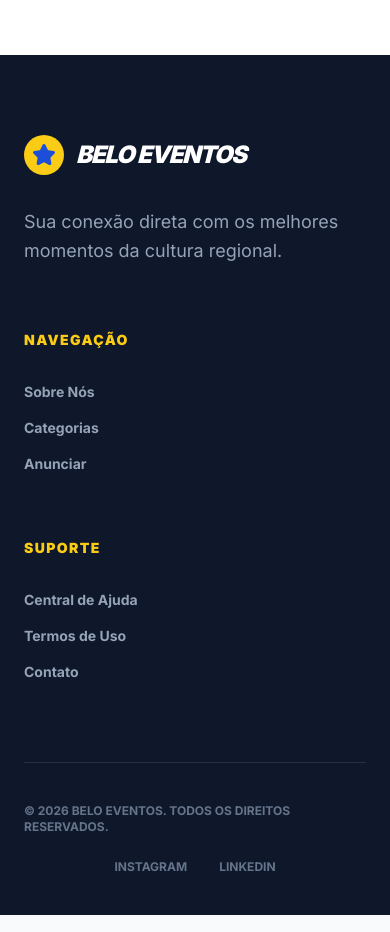
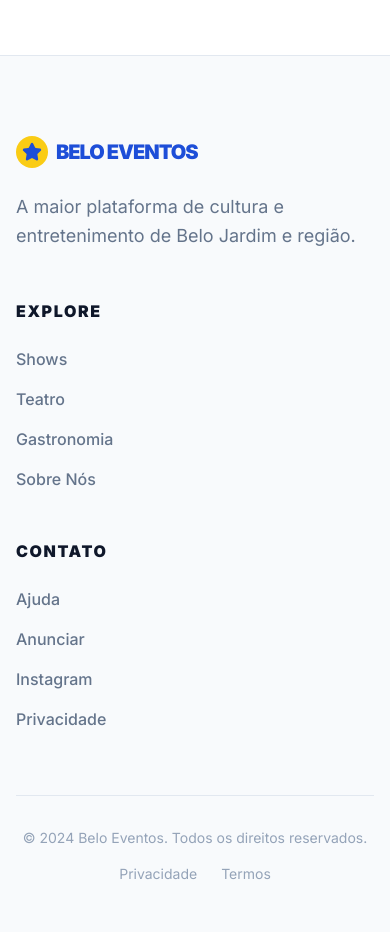
Before and after one commit to AbnerBarretto/mouratech.scrum, a plain HTML site: page categorias.html in a window 390 px wide. Shown: the part 5900-6832 px from the top of the page. Drawn offline with nearby package versions, Linux system fonts and the light colour scheme.

Commit message:
Interligação de todos os arquivos html

```diff
--- a/categorias.html
+++ b/categorias.html
@@ -57,6 +57,7 @@
       class="fixed top-0 w-full z-50 py-4 bg-blue-700 transition-header"
     >
       <div class="container mx-auto px-4 flex items-center justify-between">
+        <!-- Logo -->
         <div
           class="logo-container flex items-center gap-4 cursor-pointer"
           onclick="window.location.href = 'index.html'"
@@ -91,24 +92,18 @@
           </div>
         </div>
 
+        <!-- Desktop Nav -->
         <nav
           class="hidden md:flex items-center gap-8 text-white/90 font-medium text-sm"
         >
-          <a
-            href="categorias.html"
-            class="hover:text-yellow-400 transition-colors"
-            >PROGRAMAÇÃO</a
-          >
-          <a
-            href="convite-comunidade.html"
-            class="hover:text-yellow-400 transition-colors"
-            >COMUNIDADE</a
-          >
-          <a href="contato.html" class="hover:text-yellow-400 transition-colors"
-            >CONTATO</a
-          >
+          <a href="index.html" class="hover:text-yellow-400 transition-colors">INÍCIO</a>
+          <a href="categorias.html" class="hover:text-yellow-400 transition-colors">PROGRAMAÇÃO</a>
+          <a href="profissionais.html" class="hover:text-yellow-400 transition-colors">PROFISSIONAIS</a>
+          <a href="comunidade.html" class="hover:text-yellow-400 transition-colors">COMUNIDADE</a>
+          <a href="contato.html" class="hover:text-yellow-400 transition-colors">CONTATO</a>
         </nav>
 
+        <!-- Actions -->
         <div class="hidden md:flex items-center gap-4">
           <a
             href="login.html"
@@ -157,12 +152,14 @@
           </div>
         </div>
 
+        <!-- Mobile Toggle -->
         <button class="md:hidden text-white" id="menu-toggle">
           <i data-lucide="menu" class="w-7 h-7"></i>
         </button>
       </div>
     </header>
 
+    <!-- MOBILE MENU -->
     <div
       id="mobile-menu"
       class="fixed inset-0 bg-blue-700 z-[60] flex flex-col p-8 hidden animate-in fade-in duration-300"
@@ -175,16 +172,19 @@
       <nav
         class="flex flex-col gap-6 mt-12 text-white text-2xl font-bold uppercase tracking-tight"
       >
+        <a href="index.html">Início</a>
         <a href="categorias.html">Programação</a>
+        <a href="profissionais.html">Profissionais</a>
         <a href="comunidade.html">Comunidade</a>
-        <a href="#contato-section">Contato</a>
+        <a href="contato.html">Contato</a>
         <div class="h-px bg-white/20 my-4"></div>
         <a
           href="login.html"
           data-auth-enter
           class="bg-yellow-400 text-blue-900 py-4 rounded-xl text-center"
-          >Entrar</a
         >
+          Entrar
+        </a>
       </nav>
     </div>
 
@@ -804,84 +804,82 @@
     </main>
 
     <!-- FOOTER -->
-    <footer class="bg-slate-900 text-white pt-20 pb-10">
-      <div class="container mx-auto px-6">
-        <div class="grid grid-cols-1 md:grid-cols-4 gap-16 mb-20">
+    <footer
+      id="contato-section"
+      class="bg-slate-50 border-t border-slate-200 pt-20 pb-12 px-4"
+    >
+      <div class="container mx-auto">
+        <div class="grid grid-cols-1 md:grid-cols-4 gap-12 mb-16">
           <div class="col-span-1 md:col-span-2">
-            <div class="flex items-center gap-3 mb-8">
+            <div class="flex items-center gap-2 mb-6">
               <div
-                class="w-10 h-10 bg-yellow-400 rounded-full flex items-center justify-center"
+                class="w-8 h-8 bg-yellow-400 rounded-full flex items-center justify-center"
               >
                 <i
                   data-lucide="star"
-                  class="text-blue-700 w-6 h-6 fill-current"
+                  class="w-5 h-5 text-blue-700 fill-current"
                 ></i>
               </div>
               <span
-                class="text-white font-black text-2xl tracking-tighter uppercase italic"
+                class="text-blue-700 font-black text-xl tracking-tighter uppercase"
                 >Belo Eventos</span
               >
             </div>
-            <p class="text-slate-400 text-lg max-w-sm leading-relaxed">
-              Sua conexão direta com os melhores momentos da cultura regional.
+            <p class="text-slate-500 text-lg leading-relaxed max-w-sm">
+              A maior plataforma de cultura e entretenimento de Belo Jardim e
+              região.
             </p>
           </div>
           <div>
-            <h5
-              class="font-black uppercase tracking-widest mb-8 text-sm text-yellow-400"
+            <h4
+              class="font-black text-slate-900 uppercase tracking-widest mb-6"
             >
-              Navegação
-            </h5>
-            <ul class="space-y-4 text-slate-400 font-bold text-sm">
-              <li>
-                <a href="#" class="hover:text-white transition-colors"
-                  >Sobre Nós</a
-                >
-              </li>
-              <li>
-                <a href="#" class="hover:text-white transition-colors"
-                  >Categorias</a
-                >
-              </li>
-              <li>
-                <a href="#" class="hover:text-white transition-colors"
-                  >Anunciar</a
-                >
-              </li>
-            </ul>
+              Explore
+            </h4>
+            <nav class="flex flex-col gap-4 text-slate-500 font-medium">
+              <a href="categorias.html" class="hover:text-blue-600 transition-colors"
+                >Shows</a
+              >
+              <a href="categorias.html" class="hover:text-blue-600 transition-colors"
+                >Teatro</a
+              >
+              <a href="categorias.html" class="hover:text-blue-600 transition-colors"
+                >Gastronomia</a
+              >
+              <a href="index.html" class="hover:text-blue-600 transition-colors"
+                >Sobre Nós</a
+              >
+            </nav>
           </div>
           <div>
-            <h5
-              class="font-black uppercase tracking-widest mb-8 text-sm text-yellow-400"
+            <h4
+              class="font-black text-slate-900 uppercase tracking-widest mb-6"
             >
-              Suporte
-            </h5>
-            <ul class="space-y-4 text-slate-400 font-bold text-sm">
-              <li>
-                <a href="#" class="hover:text-white transition-colors"
-                  >Central de Ajuda</a
-                >
-              </li>
-              <li>
-                <a href="#" class="hover:text-white transition-colors"
-                  >Termos de Uso</a
-                >
-              </li>
-              <li>
-                <a href="#" class="hover:text-white transition-colors"
-                  >Contato</a
-                >
-              </li>
-            </ul>
+              Contato
+            </h4>
+            <nav class="flex flex-col gap-4 text-slate-500 font-medium">
+              <a href="contato.html" class="hover:text-blue-600 transition-colors"
+                >Ajuda</a
+              >
+              <a href="profissionais.html" class="hover:text-blue-600 transition-colors"
+                >Anunciar</a
+              >
+              <a href="#" class="hover:text-blue-600 transition-colors"
+                >Instagram</a
+              >
+              <a href="#" class="hover:text-blue-600 transition-colors"
+                >Privacidade</a
+              >
+            </nav>
           </div>
         </div>
         <div
-          class="pt-10 border-t border-white/10 flex flex-col md:flex-row justify-between items-center gap-6 text-slate-500 text-xs font-bold uppercase"
+          class="pt-8 border-t border-slate-200 flex flex-col md:flex-row items-center justify-between gap-4 text-slate-400 text-sm"
         >
-          <p>© 2026 Belo Eventos. Todos os direitos reservados.</p>
-          <div class="flex gap-8">
-            <a href="#" class="hover:text-white">Instagram</a>
-            <a href="#" class="hover:text-white">LinkedIn</a>
+          <p>© 2024 Belo Eventos. Todos os direitos reservados.</p>
+          <div class="flex gap-6">
+            <a href="#">Privacidade</a>
+            <a href="#">Termos</a>
           </div>
         </div>
       </div>
```
Also changed, not shown: adminperfil.html (+12 -0 lines), cadastro-profissional.html (+27 -4 lines), cadastro.html (+15 -4 lines), comentarios.html (+28 -4 lines), comunidade.html (+16 -3 lines), contato.html (+13 -2 lines), convite-comunidade.html (+3 -1 lines), evento.html (+13 -3 lines), index.html (+8 -14 lines), login.html (+13 -0 lines), meuperfil.html (+13 -4 lines), pagamento.html (+4 -0 lines), perfil-profissional.html (+6 -4 lines), profissionais.html (+4 -1 lines).
